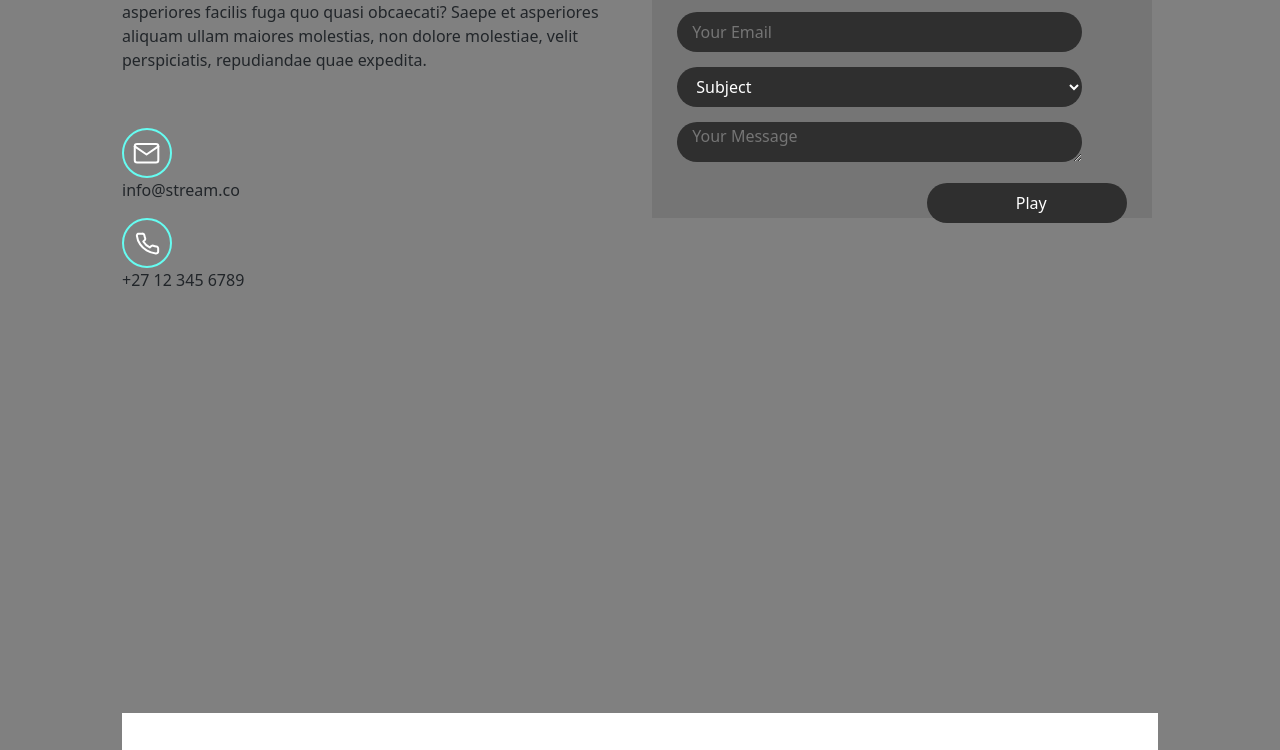
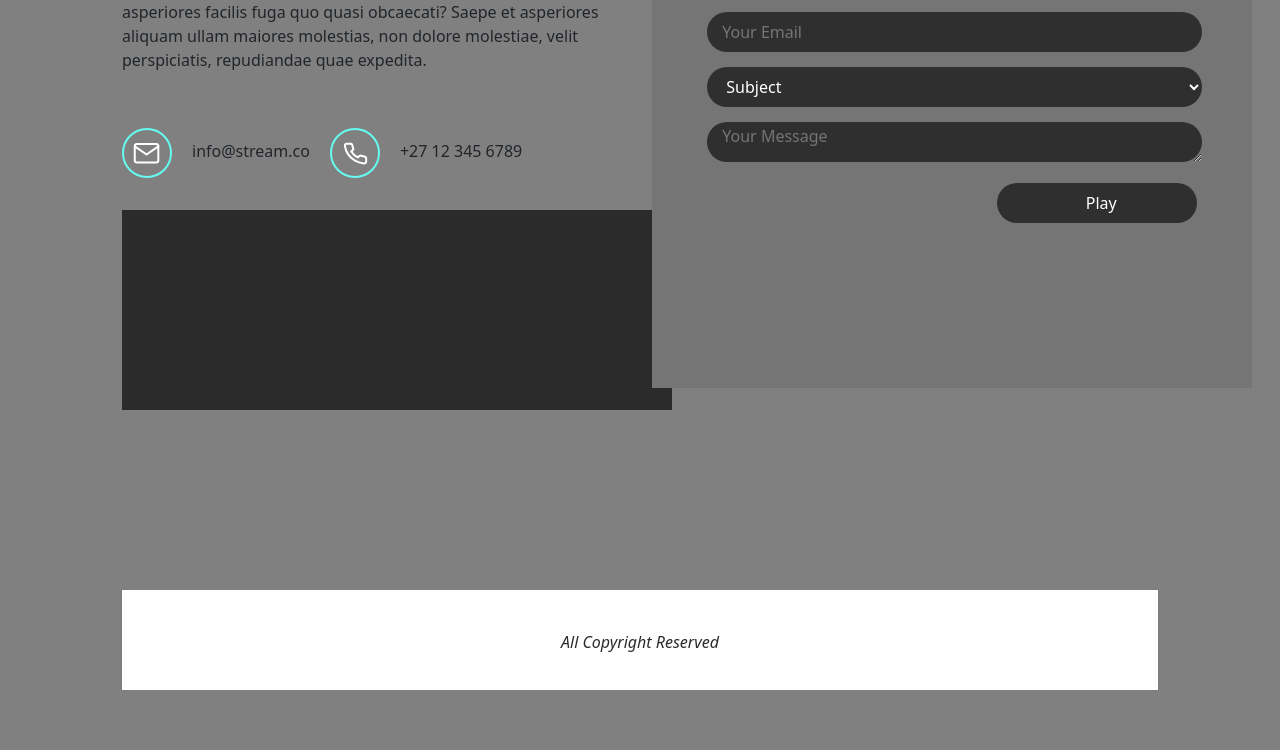
Before and after one commit to ChloeWalt1/-uiboysWebsite, a plain HTML site: page pages/about.html in a window 1280 px wide. Shown: the part 362-1112 px from the top of the page. After the commit the page ends 1052 px from the top, so only its background shows below. Drawn offline with nearby package versions, Linux system fonts and the light colour scheme.

Commit message:
finalprogressmark

```diff
--- a/css/main.css
+++ b/css/main.css
@@ -1,9 +1,6 @@
 nav{
     width: 100%;
     height: 80px;
-
-
-
 }
 
 .body{
@@ -21,8 +18,13 @@ nav{
 }
 
 li{
-    float: left;
+    display: inline-block;
     color: black;
+    padding-left: 25px;
+    margin-left: 10px;
+    margin-top: 20px;
+    text-align: center;
+    list-style: none;
 }
 
 header{
@@ -88,12 +90,6 @@ header{
     cursor: pointer;
 }
 
-.col-6{
-
-
-
-
-}
 
 .halfish{
     width: 440px;
@@ -354,20 +350,28 @@ footer{
 
 }
 
-
-
 .map{
     display: inline-block;
 
 }
 
-.mail{
+.main-mail{
     float: left;
     margin-top: 40px;
 }
+.main-mail p{
+    display: inline-block;
+    margin-left: 20px;
+}
+.main-cell{
+    float: left;
+    margin-top: 40px;
+    margin-left: 20px;
+}
 
-.mail p{
+.main-cell p{
     display: inline-block;
+    margin-left: 20px;
 }
 
 form{
@@ -375,7 +379,8 @@ form{
     padding-left: 5%;
     padding-right: 5%;
     padding-bottom: 50px;
-    width: 500px;
+    width: 600px;
+    height: 500px;
 
 }
 
@@ -395,6 +400,8 @@ button{
     width: 90%;
     height: 40px;
     margin-top: 15px;
+    margin-left: 30px;
+    margin-right: 30px;
     padding-left: 15px;
     border-radius: 40px;
     border: none;
@@ -411,9 +418,6 @@ button{
     float: right;
 }
 
-.fav mail{
-
-}
 
 .fave-arrow{
     float: right;
@@ -438,3 +442,21 @@ button{
     margin-top: 40px;
 
 }
+
+.mappy{
+    background-color: #2b2b2b;
+    height: 200px;
+    width: 550px;
+    margin-top: 10px;
+}
+
+.cont{
+    margin-top: 96px;
+    width: 600px;
+    height: 500px;
+    background-color: #2b2b2b;
+}
+
+.cont h1{
+padding-top: 200px;
+}
--- a/pages/about.html
+++ b/pages/about.html
@@ -34,10 +34,16 @@
                 <p>Lorem ipsum dolor sit amet consectetur adipisicing elit. Neque asperiores facilis fuga quo quasi obcaecati? Saepe et asperiores aliquam ullam maiores molestias, non dolore molestiae, velit perspiciatis, repudiandae quae expedita.</p>
 
                 <div class="map">
-                    <img class="fav mail" src="/assets/Icons/email_icon.svg"><p>info@stream.co</p>
-                    <img class="fav cell" src="/assets/Icons/phone_icon.svg"><p>+27 12 345 6789</p>
+                    <div class="main-mail">
+                        <img class="mail" src="/assets/Icons/email_icon.svg"><p>info@stream.co</p>
+                    </div>
+                    <div class="main-cell">
+                        <img class="cell" src="/assets/Icons/phone_icon.svg"><p>+27 12 345 6789</p>
+                    </div>
                 </div>
-                    <div class="col-box"></div>
+                    <div class="col-box">
+                        <div class="mappy"></div>
+                    </div>
             </div>
         </div>
         <div class="col-6 about">
```
Also changed, not shown: pages/playlists.html (+15 -7 lines).
